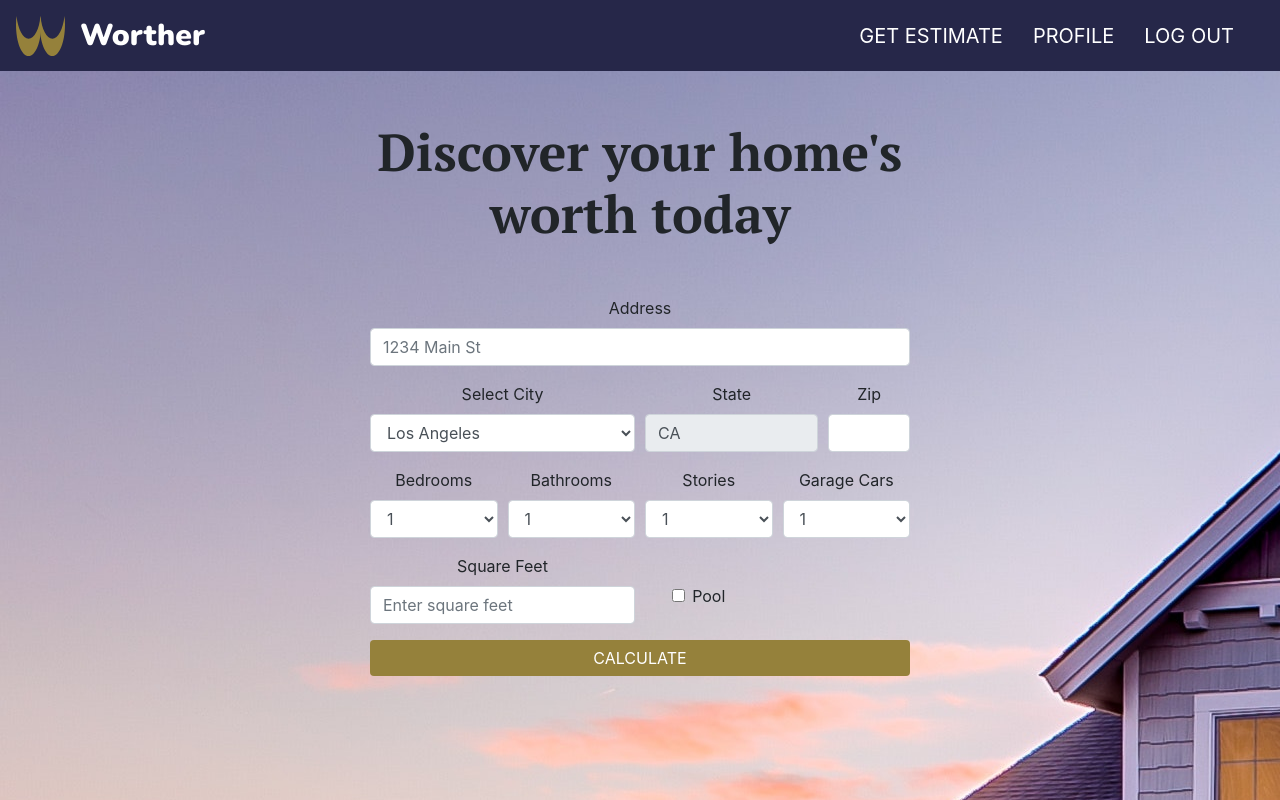
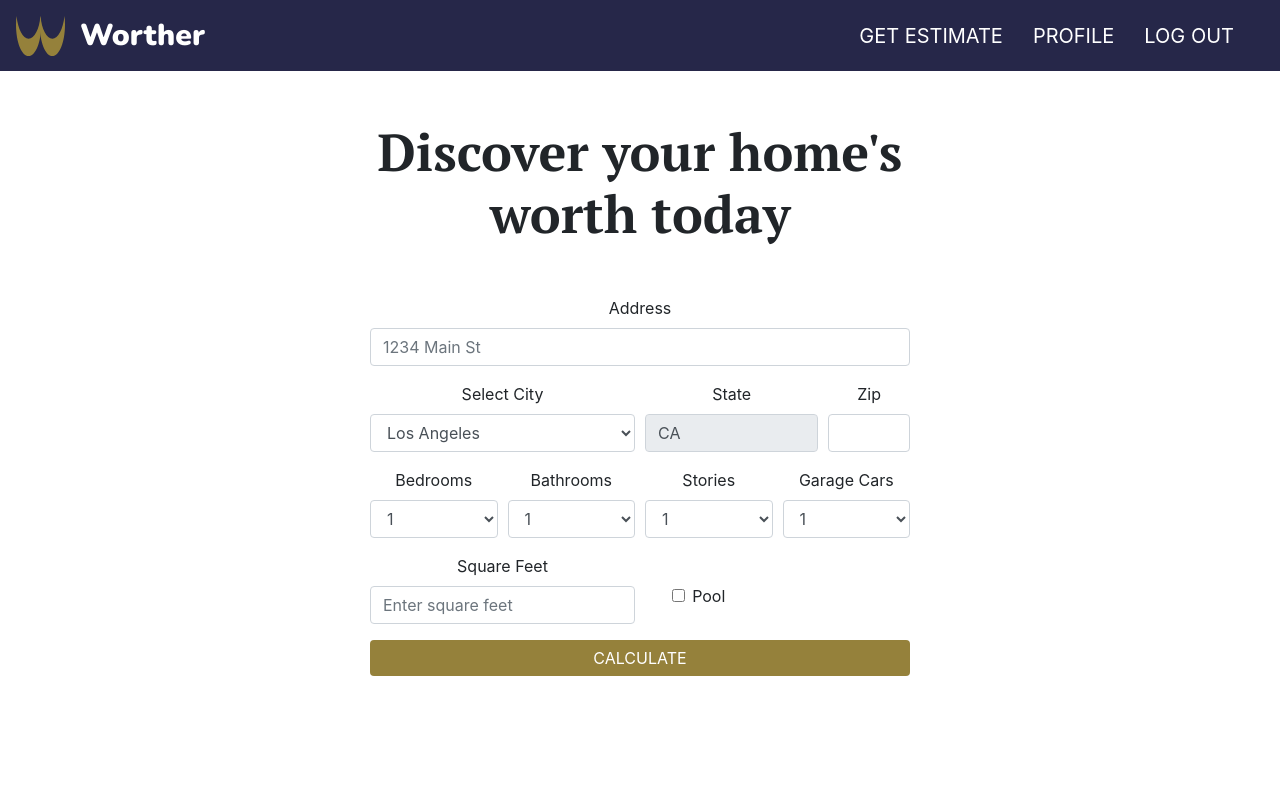
Before and after one commit to appraisers-bff/Frontend-Architects, a React (Create React App) app in the folder worther/: page /appraisal-form in a window 1280 px wide. Shown: the top 800 px of the page. Built offline with nearby package versions, Linux system fonts and the light colour scheme; sample sign-in values are in the browser's storage.

Commit message:
Remove background pic from form

```diff
--- a/worther/src/actions/index.js
+++ b/worther/src/actions/index.js
@@ -19,8 +19,6 @@ export const LOGOUT_FAILURE = "LOGOUT_FAILURE";
 export const APPRAISAL_START = "APPRAISAL_START";
 export const APPRAISAL_SUCCESS = "APPRAISAL_SUCCESS";
 export const APPRAISAL_FAILURE = "APPRAISAL_FAILURE";
-
-//Action creators
 
 export const appraiseToServer = homeInputs => dispatch => {
   dispatch({ type: APPRAISAL_START });
--- a/worther/src/components/AppraisalForm.js
+++ b/worther/src/components/AppraisalForm.js
@@ -20,21 +20,22 @@ import {
 import bgImg from "../images/form-house.jpg";
 
 //Styling used styled-components
-const BGContainer = styled.div`
-  background-image: url(${bgImg});
-  background-repeat: no-repeat;
-  background-position-y: 22%;
-  padding-top: 50px;
-  height: 1000px;
+// const BGContainer = styled.div`
+//   background-image: url(${bgImg});
+//   background-repeat: no-repeat;
+//   background-position-y: 22%;
+//   padding-top: 50px;
+//   height: 1000px;
 
-  @media (max-width: 800px) {
-    height: 1300px;
-    background-position-y: 0%;
-    padding-top: 10px;
-  }
-`;
+//   @media (max-width: 800px) {
+//     height: 1300px;
+//     background-position-y: 0%;
+//     padding-top: 10px;
+//   }
+// `;
 
 const Container = styled.div`
+  padding-top: 50px;
   width: 540px;
   margin: 0 auto;
   @media (max-width: 700px) {
@@ -100,7 +101,7 @@ class AppraisalForm extends React.Component {
 
   render() {
     return (
-      <BGContainer>
+      // <BGContainer>
       <Container>
         <H1Style>Discover your home's worth today</H1Style>
         <Form
@@ -284,7 +285,7 @@ class AppraisalForm extends React.Component {
           <Button style={btn}>CALCULATE</Button>
         </Form>
       </Container>
-      </BGContainer>
+      // </BGContainer>
     );
   }
 }
```
Lines whose indentation alone changed are shown as unchanged.
